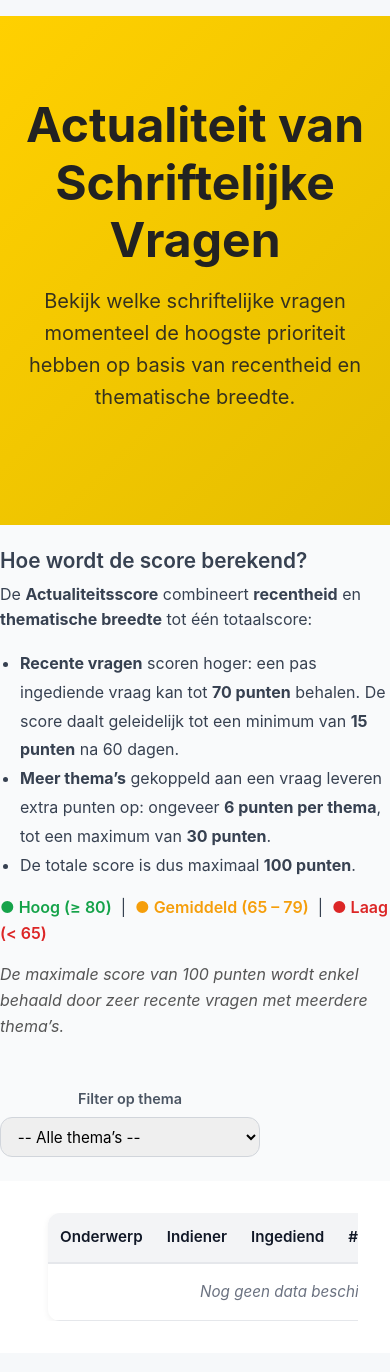
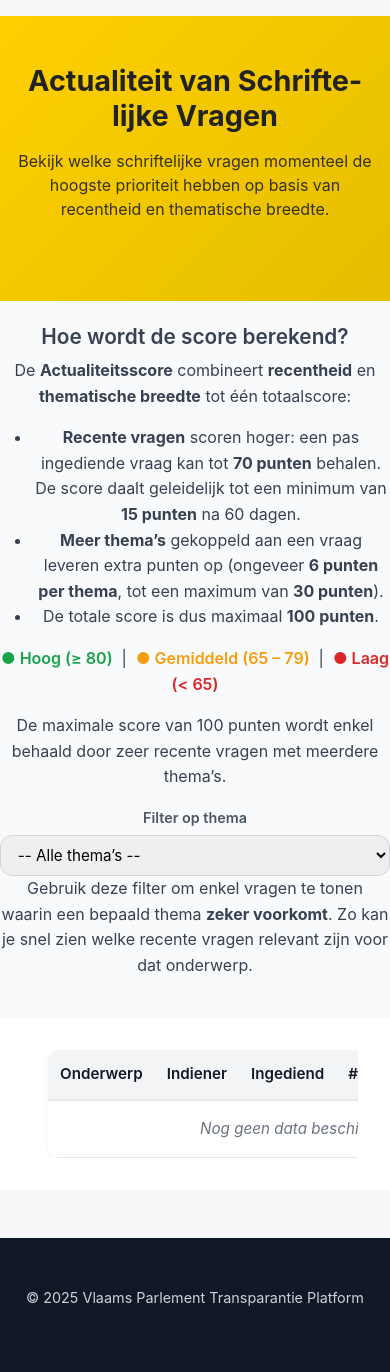
Before and after one commit to A-D-DBS-application/web-application-2025-group-8, a Flask app: page /statistieken/priority in a window 390 px wide. Shown: the part 64-1436 px from the top of the page. Run offline with Flask 3, Linux system fonts and the light colour scheme; data that the repository does not hold is empty.

Commit message:
responsive

```diff
--- a/app/routes.py
+++ b/app/routes.py
@@ -396,7 +396,7 @@ def actiefste_per_thema_en_kieskring():
 # cache = Cache(config={'CACHE_TYPE': 'simple'})
 # cache.init_app(app)
 
-# --- STATISTIEKEN PRIORITY SCORE SCHRIFTELIJKE VRAGEN ---
+# --- STATISTIEKEN PRIORITY SCORE SCHRIFTELIJKE VRAGEN ----
 #merk op we beginnen hier te tellen vanaf 2025-10-15. Dit is omdat tot dan de data loopt.
 #Dit is makkelijk aan te passen in de toekomst indien nodig, wanneer er nieuwe data wordt ingeladen.
 @main.route('/statistieken/priority')
--- a/app/static/css/base.css
+++ b/app/static/css/base.css
@@ -22,27 +22,52 @@ body {
   color: #222;
   text-align: center;
   padding: 5rem 1rem;
+  word-wrap: break-word;
+  overflow-wrap: break-word;
+  max-width: 100%;
 }
 
 .hero-title {
-  font-size: 3rem;
+  font-size: clamp(1.8rem, 6vw, 3rem);
   font-weight: 700;
   margin-bottom: 1rem;
+  line-height: 1.2;
+  word-break: break-word;
+  hyphens: auto;
 }
 
 .hero-subtitle {
-  font-size: 1.25rem;
+  font-size: clamp(1rem, 3vw, 1.25rem);
   opacity: 0.9;
   max-width: 700px;
   margin: 0 auto 2rem auto;
+  line-height: 1.5;
+  word-break: break-word;
 }
 
+/* Zorg dat knoppen of andere elementen in hero ook goed schalen */
 .hero-buttons {
   display: flex;
   justify-content: center;
   gap: 1rem;
   flex-wrap: wrap;
 }
+
+/* Mobiel specifieke aanpassingen */
+@media (max-width: 480px) {
+  .hero {
+    padding: 3rem 1rem;
+  }
+
+  .hero-title {
+    font-size: 1.8rem;
+  }
+
+  .hero-subtitle {
+    font-size: 1rem;
+  }
+}
+
 
 /* ========== KNOPPEN ========== */
 .btn {
--- a/app/templates/statistieken_priority.html
+++ b/app/templates/statistieken_priority.html
@@ -11,31 +11,31 @@
 
 <!-- INFO + FILTER -->
 <section class="info-section">
-  <div class="info-container" style="display:flex; justify-content:space-between; align-items:flex-start; flex-wrap:wrap; gap:2rem; max-width:1000px; margin:auto;">
+  <div class="info-container priority-layout">
 
     <!-- UITLEG -->
-    <div style="flex:1; min-width:300px; text-align:left;">
+    <div class="priority-uitleg">
       <h2>Hoe wordt de score berekend?</h2>
       <p>
         De <strong>Actualiteitsscore</strong> combineert <strong>recentheid</strong> en <strong>thematische breedte</strong> tot één totaalscore:
       </p>
-      <ul style="list-style:disc; padding-left:1.25rem; margin-top:1rem; line-height:1.8;">
+      <ul>
         <li><strong>Recente vragen</strong> scoren hoger: een pas ingediende vraag kan tot <strong>70 punten</strong> behalen. De score daalt geleidelijk tot een minimum van <strong>15 punten</strong> na 60 dagen.</li>
-        <li><strong>Meer thema’s</strong> gekoppeld aan een vraag leveren extra punten op: ongeveer <strong>6 punten per thema</strong>, tot een maximum van <strong>30 punten</strong>.</li>
+        <li><strong>Meer thema’s</strong> gekoppeld aan een vraag leveren extra punten op (ongeveer <strong>6 punten per thema</strong>, tot een maximum van <strong>30 punten</strong>).</li>
         <li>De totale score is dus maximaal <strong>100 punten</strong>.</li>
       </ul>
-      <p style="margin-top:1rem;">
-        <span style="color:#16a34a; font-weight:600;">● Hoog (≥ 80)</span> &nbsp;|&nbsp;
-        <span style="color:#f59e0b; font-weight:600;">● Gemiddeld (65 – 79)</span> &nbsp;|&nbsp;
-        <span style="color:#dc2626; font-weight:600;">● Laag (&lt; 65)</span>
+      <p class="priority-legende">
+        <span class="score-hoog">● Hoog (≥ 80)</span> &nbsp;|&nbsp;
+        <span class="score-gemiddeld">● Gemiddeld (65 – 79)</span> &nbsp;|&nbsp;
+        <span class="score-laag">● Laag (&lt; 65)</span>
       </p>
-      <p style="margin-top:0.5rem; font-style:italic; color:#555;">
+      <p class="priority-tip">
         De maximale score van 100 punten wordt enkel behaald door zeer recente vragen met meerdere thema’s.
       </p>
     </div>
 
     <!-- FILTER -->
-    <div style="flex:0 0 260px;">
+    <div class="priority-filter">
       <form method="get" action="{{ url_for('main.statistieken_priority') }}" class="filters-form">
         <div class="filter-field">
           <label for="thema">Filter op thema</label>
@@ -49,6 +49,10 @@
           </select>
         </div>
       </form>
+      <p class="filter-uitleg">
+        Gebruik deze filter om enkel vragen te tonen waarin een bepaald thema <strong>zeker voorkomt</strong>.
+        Zo kan je snel zien welke recente vragen relevant zijn voor dat onderwerp.
+      </p>
     </div>
 
   </div>
```
Also changed, not shown: app/templates/schriftelijke_vragen.html (+13 -13 lines), app/templates/volksvertegenwoordigers.html (+9 -3 lines).
